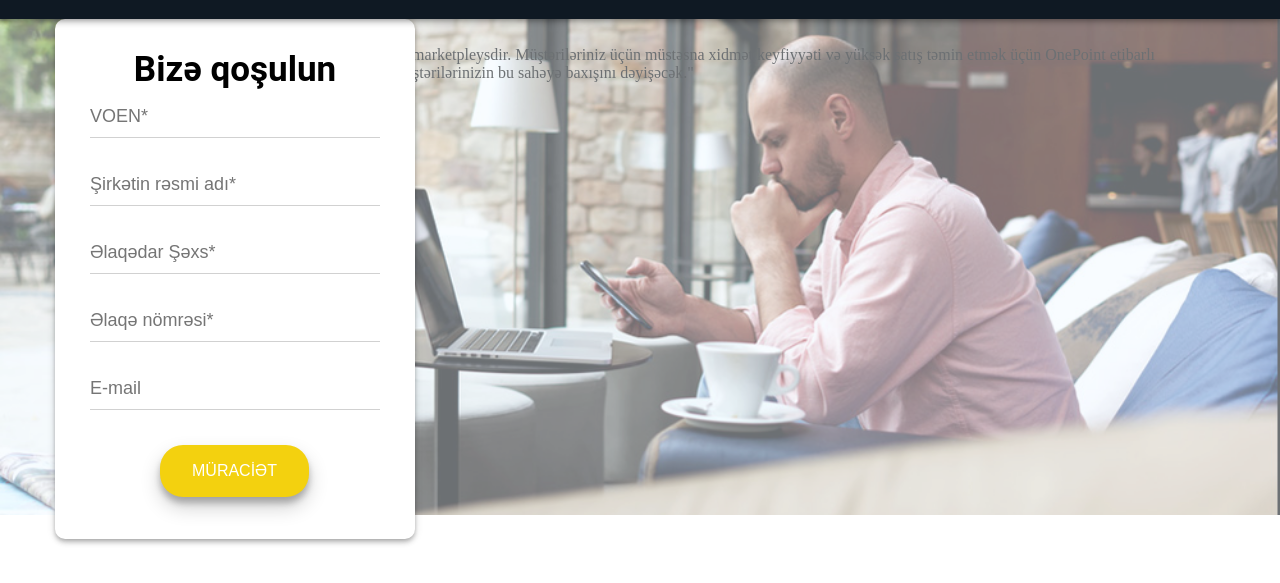
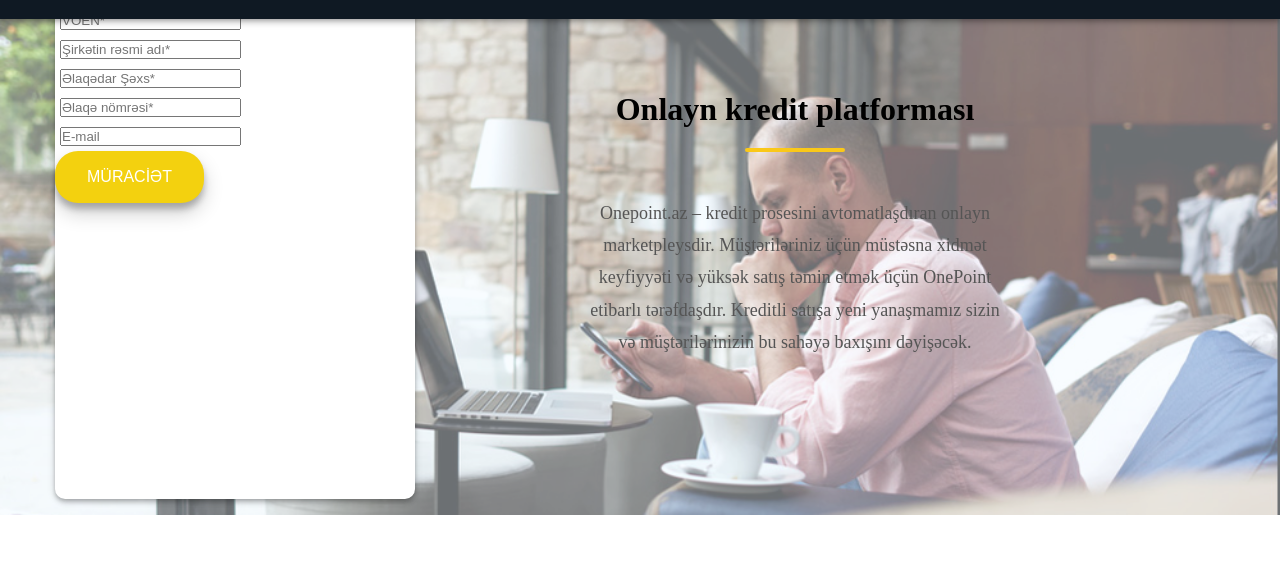
Before and after one commit to Rusta555/OnePoint-task, a plain HTML site: page index.html in a window 1280 px wide. Shown: the part 61-644 px from the top of the page. Drawn offline with Linux system fonts and the light colour scheme.

Commit message:
change file

```diff
--- a/assets/css/style.css
+++ b/assets/css/style.css
@@ -19,7 +19,7 @@ header{
     height: 80px;
     box-shadow: 0 4px 5px 0 rgb(0 0 0 / 14%), 0 1px 10px 0 rgb(0 0 0 / 12%), 0 2px 4px -1px rgb(0 0 0 / 20%);
     position: fixed;
-    z-index: 1;
+    z-index: 2;
 
 }
 
@@ -33,8 +33,6 @@ body {
     width: 100%;
     height: 80px;
     align-items: center;
-
-
 }
 
 
@@ -78,99 +76,67 @@ body {
 
 .header .social ul li:hover {
     background-color: rgb(243, 209, 15);
+}
 
+
+
+/* introduction */
+
+.introduction {
+    padding: 20px 0px;
+    background-image: url(../image/bg-picture.jpg);
+    background-size: cover;
+    background-repeat: no-repeat;
+    background-position:  q;
+    height: 72vh;
+    position: relative;
 
 }
 
-/* introduction */
-
-
-.introduction {
-    padding: 80px 0 120px;
-    background-image: url(../image/bg-picture.jpg);
-    background-size: cover;
-    background-repeat: no-repeat;
-    background-position: center;
-    height: 72vh;
-    position: relative;
-}
-
-.introduction .overlay {
+.introduction .overlay{
     top: 0;
     width: 100%;
     height: 100%;
     position: absolute;
     background-color: rgba(240, 248, 255, 0.452);
+}
 
 
+.introduction .content {
+    width: 100%;
+    height: 70vh;
+    display: flex;
+    flex-direction: row;
+    align-items: center;
+    margin-right: 50px ;
+    justify-content: space-between;
+    z-index: 1;
 }
 
-/* .introduction .container {
-    padding: 110px 0px;
 
-} */
 
-.flexbox-container{
-    display: flex;
-    align-items: center
 
-}
 
-.flexbox-item{
-    width: 100%;
-    height: 600px;
+ .introduction .content .card-2 {
+    flex-direction: row;
+    align-items: center;
+    justify-content: space-between;
+ }
 
-}
 
-.flexbox-item-1 {
+.card-1{
     width: 360px;
     height: 520px;
     background-color: #fff;
     border-radius: 10px;
     box-shadow: 0 4px 5px 0 rgb(0 0 0 / 14%), 0 1px 10px 0 rgb(0 0 0 / 12%), 0 2px 4px -1px rgb(0 0 0 / 20%);
-    position: absolute;
 
 }
 
-.flexbox-item-1 {
-   font-family: 'Roboto', sans-serif ;
+.content .card-1 .item input {
 
 }
-
-.box form {
-    padding: 30px;
-}
-
-
-.flexbox-item-1 .box form h2 {
-    font-size: 35px;
-    text-align: center;
-}
-
-.box .item{
-    padding: 5px;
-}
-
-.box .btn {
-    width: 150px;
-    height: 80px;
-    margin: 0 auto;
-    padding: 15px 0
-}
-
-form .item input {
-    outline: 0;
-    display: flex;
-    width: 100%;
-    margin: 0 0 15px;
-    border: none;
-    border-bottom: 1px solid #d1d1d1;
-    letter-spacing: 0;
-    height: 43px;
-    font-size: 18px;
-    z-index: 1;
-}
-.box button {
+ button {
     padding: 30px 0px;
     background-color: rgb(243, 209, 15);
     color: white;
@@ -185,7 +151,45 @@ form .item input {
     cursor: pointer;
 }
 
+.content .card-1 .item {
+    padding: 5px;
 
-.flexbox-item-2 {
-    min-height: 100px;
 }
+
+
+.card-2{
+
+    max-width: calc(100% - 360px);
+    padding: 0 60px;
+    order: 2;
+}
+
+.card-2 h1 {
+    font-size: 32px;
+    font-family: Cab;
+    justify-content: center;
+    text-align: center;
+}
+
+
+.card-2 .line {
+    display: flex;
+    width: 100px;
+    border-radius: 10px;
+    height: 4px;
+    background: #fac819;
+    margin: 20px auto 25px;
+}
+.card-2 p {
+    text-align: center;
+    color: #555;
+    line-height: 1.8;
+    font-size: 18px;
+}
+
+p {
+    margin: 9px 0px;
+    padding: 20px 113px;
+    display: block;
+
+}
--- a/index.html
+++ b/index.html
@@ -17,6 +17,7 @@
     <header>
 
         <div class="container">
+            <div class="overlay"></div>
             <div class="header">
                 <a href="#">
                     <figure>
@@ -67,16 +68,16 @@
     </header>
     <main>
 
-        <section class="introduction">
+       <!--  <section class="introduction">
             <div class="overlay"></div>
 
             <div class="container">
 
-            <div class="flex-container">
+
                 <div class="flexbox-item">
 
-                <div class="flexbox-item flexbox-item-1">
-                <div class="box">
+                <div class="flexbox-item-1">
+
                     <form action="">
                         <h2>Bizə qoşulun</h2>
                             <div class="item">
@@ -96,14 +97,13 @@
                             </div>
                             <div class="btn">
                             <button>MÜRACİƏT</button>
-                        </div>
+                            </div>
 
                     </form>
                 </div>
-                </div>
 
 
-                <div class="flexbox-item flexbox-item-2">
+                <div class="flexbox-item-2">
                     <h1>Onlayn kredit platforması</h1>
                     <div class="line"></div>
                     <p>"Onepoint.az – kredit prosesini avtomatlaşdıran onlayn marketpleysdir. Müştəriləriniz üçün müstəsna xidmət keyfiyyəti
@@ -115,12 +115,57 @@
         </div>
         </div>
 
+        </section> -->
+
+        <section class="introduction">
+            <div class="overlay"></div>
+                <div class="container">
+                <div class="content">
+                    <div class="card-1">
+                        <form action="">
+                            <h2>Bizə qoşulun</h2>
+                                <div class="item">
+                                <input type="text" placeholder="VOEN*"/>
+                                </div>
+                                <div class="item">
+                                <input type="text" placeholder="Şirkətin rəsmi adı*"/>
+                                </div>
+                                <div class="item">
+                                <input type="text" placeholder="Əlaqədar Şəxs*"/>
+                                </div>
+                                <div class="item">
+                                <input type="text" placeholder="Əlaqə nömrəsi*"/>
+                                </div>
+                                <div class="item">
+                                <input type="text" placeholder="E-mail"/>
+                                </div>
+                                <div class="btn">
+                                <button>MÜRACİƏT</button>
+                                </div>
+                        </form>
+                    </div>
+                    <div class="card-2">
+                        <form action="">
+                            <h1>Onlayn kredit platforması</h1>
+                            <div class="line"></div>
+                            <p>Onepoint.az – kredit prosesini avtomatlaşdıran onlayn marketpleysdir. Müştəriləriniz üçün müstəsna xidmət keyfiyyəti
+                                və yüksək satış təmin etmək üçün OnePoint etibarlı tərəfdaşdır. Kreditli satışa yeni yanaşmamız sizin və
+                                müştərilərinizin bu sahəyə baxışını dəyişəcək.</p>
+                        </form>
+                    </div>
+                </div>
+
+            </div>
+
+
         </section>
+
+
 
     </main>
 
 
             <!-- scripts -->
-    <script src="https://kit.fontawesome.com/aa84e97912.js" crossorigin="anonymous"></script>
+            <script src="https://kit.fontawesome.com/dcc7b74200.js" crossorigin="anonymous"></script>
 </body>
 </html>
```
